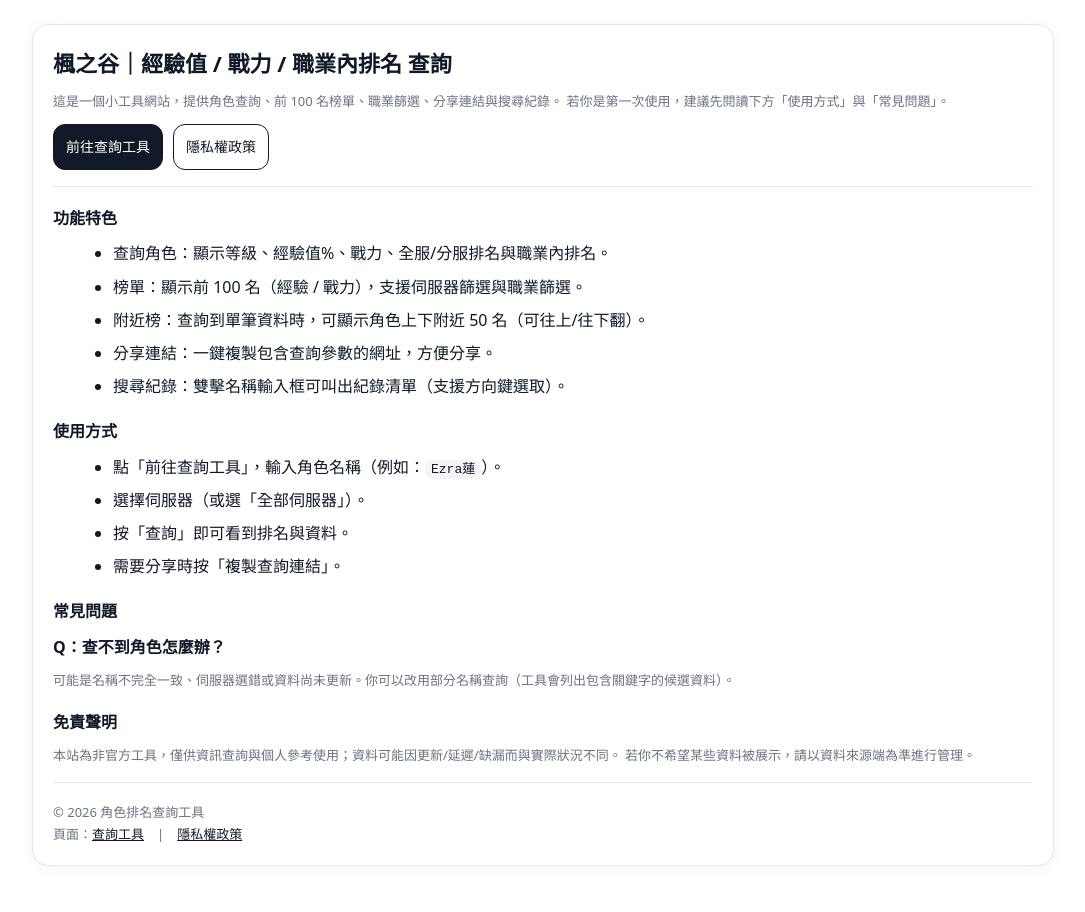
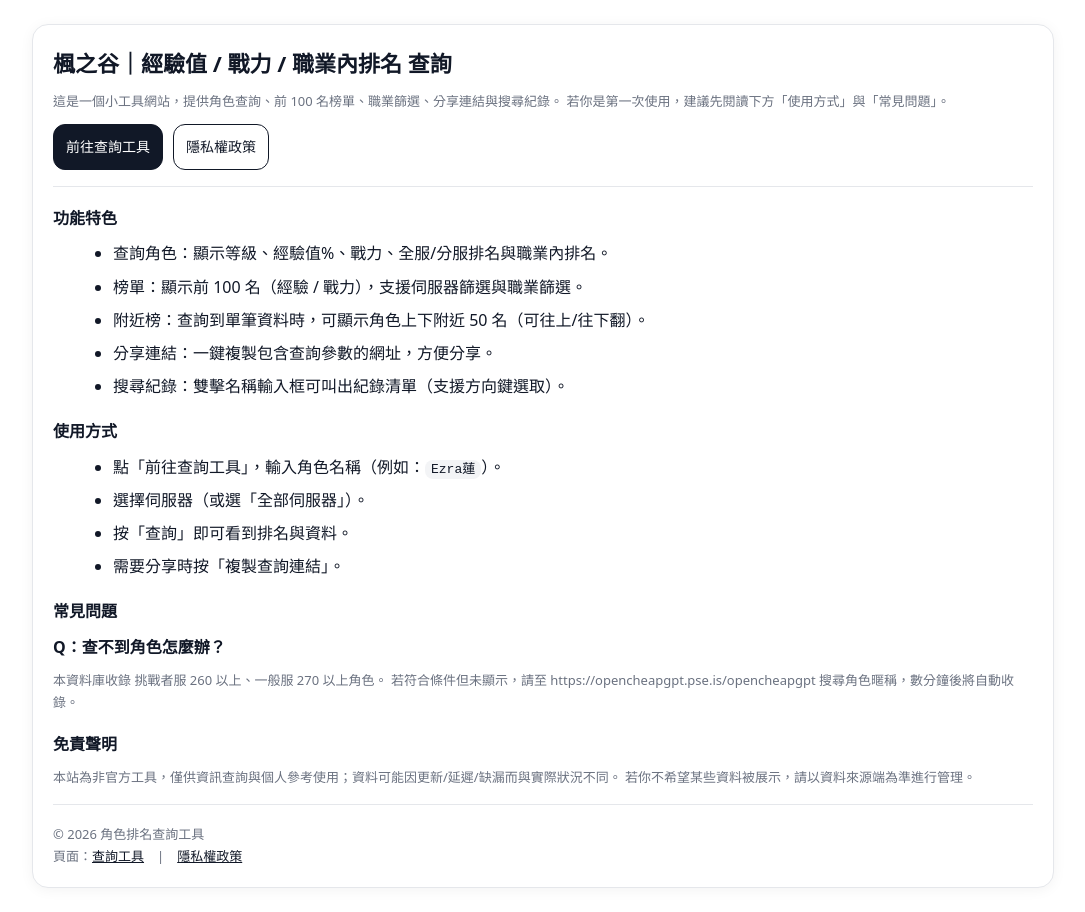
Before and after one commit to 30325129-lang/30325129-lang.github.io, a plain HTML site: page index.html in a window 1280 px wide. Shown: the whole page, without its empty margins (97-1182 px from the left). Before the commit the page ends 890 px from the top, so only its background shows below. Drawn offline with Linux system fonts and the light colour scheme.

Commit message:
Update index.html

```diff
--- a/index.html
+++ b/index.html
@@ -69,7 +69,8 @@
     <h2>常見問題</h2>
     <p><b>Q：查不到角色怎麼辦？</b></p>
     <p class="muted">
-      可能是名稱不完全一致、伺服器選錯或資料尚未更新。你可以改用部分名稱查詢（工具會列出包含關鍵字的候選資料）。
+      本資料庫收錄 挑戰者服 260 以上、一般服 270 以上角色。
+若符合條件但未顯示，請至 https://opencheapgpt.pse.is/opencheapgpt 搜尋角色暱稱，數分鐘後將自動收錄。
     </p>
 
     <h2>免責聲明</h2>
```
